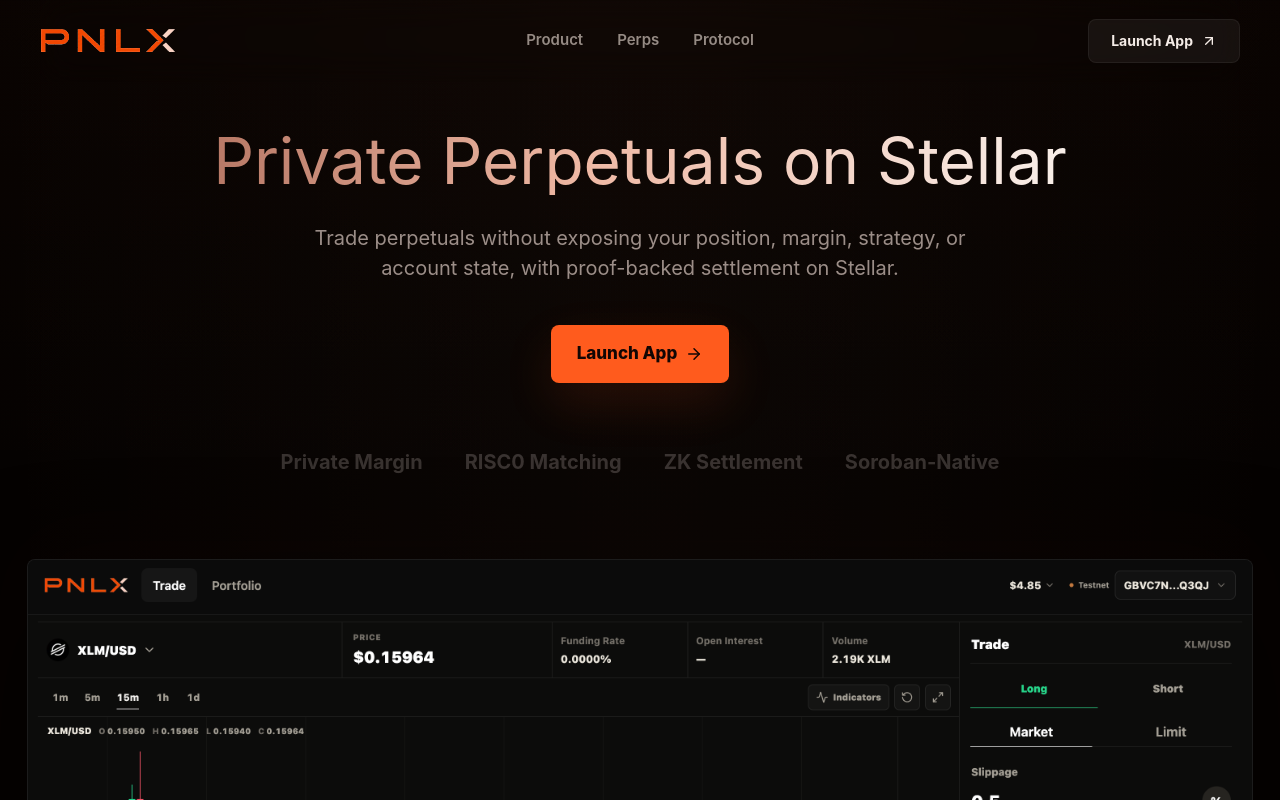
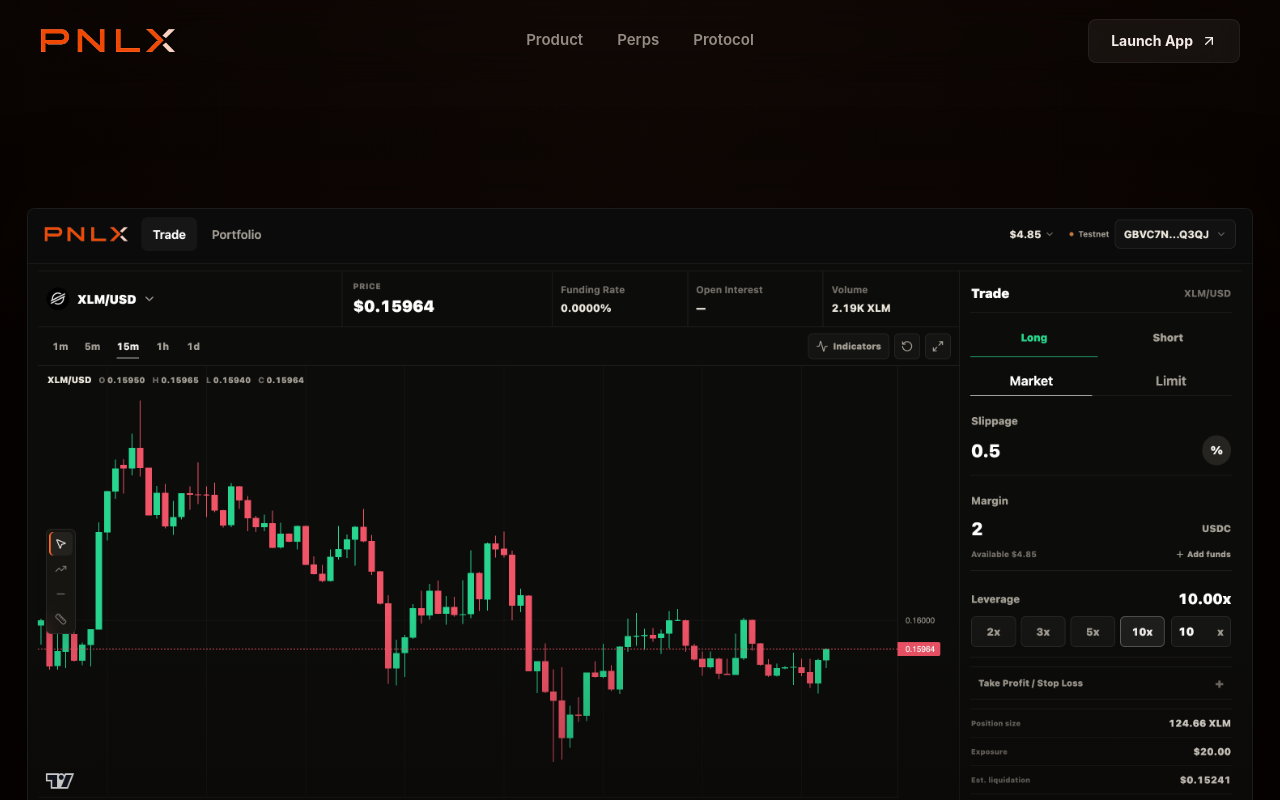
Before and after one commit to chigozzdevv/PNLX, a Next.js app in the folder client/: page / in a window 1280 px wide. Shown: the top 800 px of the page. Built offline with nearby package versions, Linux system fonts and the light colour scheme.

Commit message:
feat: simplify landing hero to product preview

```diff
--- a/client/src/components/landing/sections/hero.tsx
+++ b/client/src/components/landing/sections/hero.tsx
@@ -1,32 +1,8 @@
-import { ArrowRight } from "lucide-react";
 import Image from "next/image";
-import Link from "next/link";
-
-const signalItems = ["Private Margin", "RISC0 Matching", "ZK Settlement", "Soroban-Native"];
 
 export function LandingHero() {
   return (
     <section className="landing-hero">
-      <div className="landing-hero-content">
-        <h1>Private Perpetuals on Stellar</h1>
-        <p className="landing-hero-copy">
-          Trade perpetuals without exposing your position, margin, strategy, or account state, with proof-backed settlement on Stellar.
-        </p>
-
-        <div className="landing-hero-actions">
-          <Link className="landing-primary-cta" href="/trade">
-            Launch App
-            <ArrowRight size={18} />
-          </Link>
-        </div>
-
-        <div className="landing-signal-row" aria-label="PNLX capabilities">
-          {signalItems.map((item) => (
-            <span key={item}>{item}</span>
-          ))}
-        </div>
-      </div>
-
       <div className="landing-app-preview landing-trade-ui-preview" aria-label="PNLX trading interface preview">
         <Image alt="PNLX trading interface" height={1712} priority src="/trade-ui.png" width={3024} />
       </div>
```
